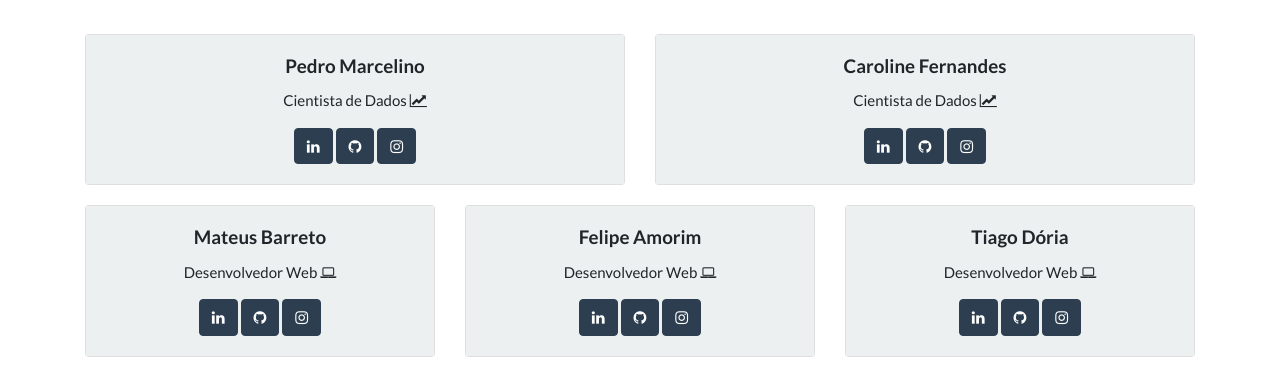
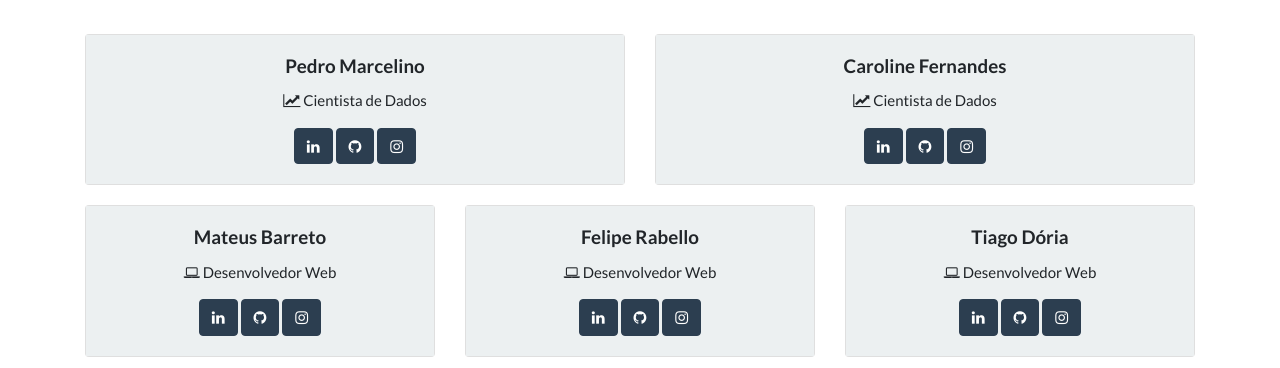
Before and after one commit to pedronovaes/painel-bahia-covid19, a Flask app: template app/templates/about.html in a window 1280 px wide. Shown: the part 304-672 px from the top of the page. Run offline with Flask 3, Linux system fonts and the light colour scheme; the template is opened without the code that fills it, so the values that code supplies are empty; some libraries are stand-ins or nearby versions.

Commit message:
Updating about page

```diff
--- a/app/templates/about.html
+++ b/app/templates/about.html
@@ -17,8 +17,8 @@
                 <div class="card-body text-center" style="background-color: #ecf0f1;">
                     <h5 class="card-title"><strong>Pedro Marcelino</strong></h5>
                     <p class="card-text">
+                        <i class="fa fa-line-chart" aria-hidden="true"></i>
                         Cientista de Dados
-                        <i class="fa fa-line-chart" aria-hidden="true"></i>
                     </p>
                     <a href="https://www.linkedin.com/in/pedro-marcelino/" class="btn btn-primary">
                         <i class="fa fa-linkedin" aria-hidden="true"></i>
@@ -37,8 +37,8 @@
                 <div class="card-body text-center" style="background-color: #ecf0f1;">
                     <h5 class="card-title"><strong>Caroline Fernandes</strong></h5>
                     <p class="card-text">
+                        <i class="fa fa-line-chart" aria-hidden="true"></i>
                         Cientista de Dados
-                        <i class="fa fa-line-chart" aria-hidden="true"></i>
                     </p>
                     <a href="https://www.linkedin.com/in/caroline-vasconcelos-fernandes-63b1ba141/" class="btn btn-primary">
                         <i class="fa fa-linkedin" aria-hidden="true"></i>
@@ -59,8 +59,8 @@
                 <div class="card-body text-center" style="background-color: #ecf0f1;">
                     <h5 class="card-title"><strong>Mateus Barreto</strong></h5>
                     <p class="card-text">
+                        <i class="fa fa-laptop" aria-hidden="true"></i>
                         Desenvolvedor Web
-                        <i class="fa fa-laptop" aria-hidden="true"></i>
                     </p>
                     <a href="https://www.linkedin.com/in/barretomateus/" class="btn btn-primary">
                         <i class="fa fa-linkedin" aria-hidden="true"></i>
@@ -77,15 +77,15 @@
         <div class="col-sm">
             <div class="card" style="margin-bottom: 20px;">
                 <div class="card-body text-center" style="background-color: #ecf0f1;">
-                    <h5 class="card-title"><strong>Felipe Amorim</strong></h5>
+                    <h5 class="card-title"><strong>Felipe Rabello</strong></h5>
                     <p class="card-text">
+                        <i class="fa fa-laptop" aria-hidden="true"></i>
                         Desenvolvedor Web
-                        <i class="fa fa-laptop" aria-hidden="true"></i>
                     </p>
                     <a href="https://www.linkedin.com/in/felipearabello/" class="btn btn-primary">
                         <i class="fa fa-linkedin" aria-hidden="true"></i>
                     </a>
-                    <a href="#" class="btn btn-primary">
+                    <a href="https://github.com/feliperabello" class="btn btn-primary">
                         <i class="fa fa-github" aria-hidden="true"></i>
                     </a>
                     <a href="https://www.instagram.com/felipearabello/" class="btn btn-primary">
@@ -99,8 +99,8 @@
                 <div class="card-body text-center" style="background-color: #ecf0f1;">
                     <h5 class="card-title"><strong>Tiago Dória</strong></h5>
                     <p class="card-text">
+                        <i class="fa fa-laptop" aria-hidden="true"></i>
                         Desenvolvedor Web
-                        <i class="fa fa-laptop" aria-hidden="true"></i>
                     </p>
                     <a href="https://www.linkedin.com/in/tiago-doria-paiva/" class="btn btn-primary">
                         <i class="fa fa-linkedin" aria-hidden="true"></i>
```
